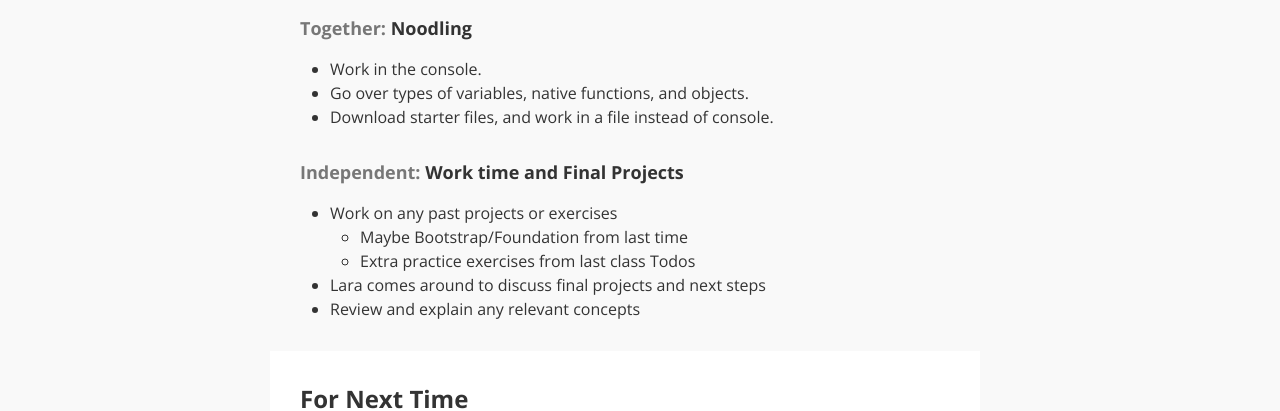
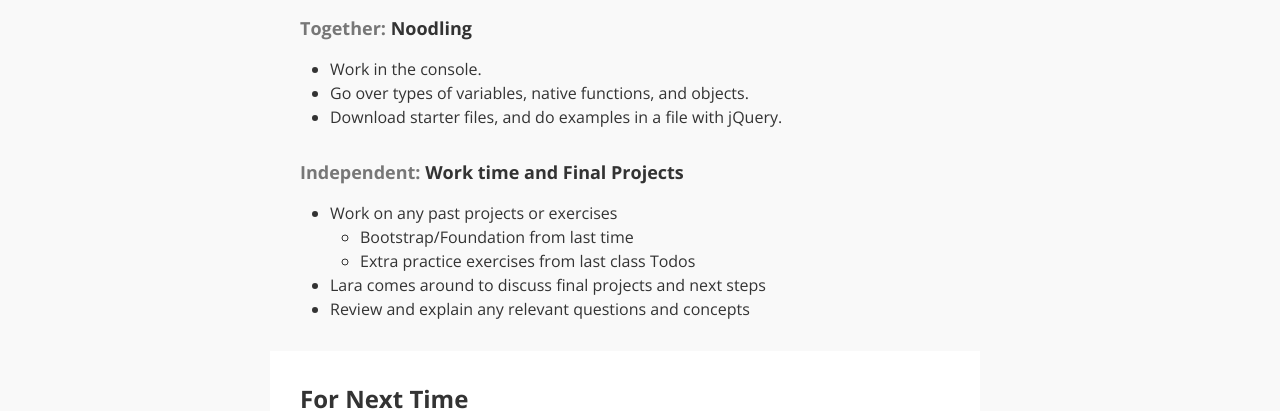
Before and after one commit to laras126/uipic-fall15, a Jekyll site: the page built from _posts/2015-03-28-class-6.markdown, in a window 1280 px wide. Shown: the part 837-1248 px from the top of the page. Built offline with Jekyll 4.4.1, drawn with Linux system fonts in a browser that asks for light colours; nearby versions of some CDN libraries; comment, search, counter and statistics services are not loaded.

Commit message:
class 6 plans

```diff
--- a/_posts/2015-03-28-class-6.markdown
+++ b/_posts/2015-03-28-class-6.markdown
@@ -33,15 +33,15 @@ categories: class
 
 * Work in the console.
 * Go over types of variables, native functions, and objects.
-* Download starter files, and work in a file instead of console.
+* Download starter files, and do examples in a file with jQuery.
 
 #### <span class="post-title-pre">Independent:</span> Work time and Final Projects
 
 * Work on any past projects or exercises
-	* Maybe Bootstrap/Foundation from last time
+	* Bootstrap/Foundation from last time
 	* Extra practice exercises from last class Todos
 * Lara comes around to discuss final projects and next steps
-* Review and explain any relevant concepts
+* Review and explain any relevant questions and concepts
 
 
 <div class="notice post-todos" markdown="1">
```
Also changed, not shown: 2 other files.
